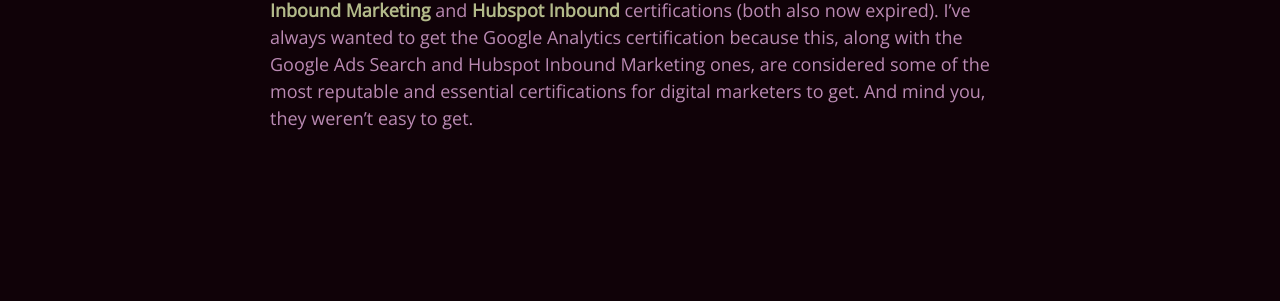
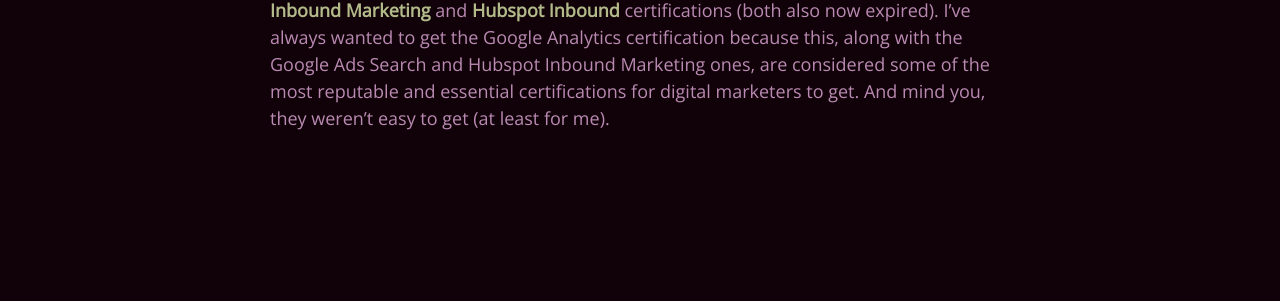
Before and after one commit to crystalcamarao/crystalcamarao.github.io, a Jekyll site: the page built from digitalmarketing.html, in a window 1280 px wide. Shown: the part 342-643 px from the top of the page. Built offline with Jekyll 4.4.1, drawn with Linux system fonts in a browser that asks for light colours.

Commit message:
Updated On Digital Marketing Certifications And Food

```diff
--- a/_posts/2021-03-17-on-digital-marketing-certifications-and-food.markdown
+++ b/_posts/2021-03-17-on-digital-marketing-certifications-and-food.markdown
@@ -10,7 +10,7 @@ tags:
 - google ads search
 ---
 
-I recently got my [Google Analytics Individual Qualification](https://skillshop.exceedlms.com/profiles/1bcf17c427c3458babc92ab005662efc). Yey, right? Two years ago, I got my [Google Ads Search](https://skillshop.exceedlms.com/profiles/1bcf17c427c3458babc92ab005662efc) certification (now expired). Three years ago, I got my [Hubspot Inbound Marketing](https://hubspot-academy.s3.amazonaws.com/prod/tracks/user-certificates/23-3196316-1541762800608.png) and [Hubspot Inbound](https://hubspot-academy.s3.amazonaws.com/prod/tracks/user-certificates/24-3196316-1541064795132.png) certifications (both also now expired). I've always wanted to get the Google Analytics certification because this, along with the Google Ads Search and Hubspot Inbound Marketing ones, are considered some of the most reputable and essential certifications for digital marketers to get. And mind you, they weren't easy to get.
+I recently got my [Google Analytics Individual Qualification](https://skillshop.exceedlms.com/profiles/1bcf17c427c3458babc92ab005662efc). Yey, right? Two years ago, I got my [Google Ads Search](https://skillshop.exceedlms.com/profiles/1bcf17c427c3458babc92ab005662efc) certification (now expired). Three years ago, I got my [Hubspot Inbound Marketing](https://hubspot-academy.s3.amazonaws.com/prod/tracks/user-certificates/23-3196316-1541762800608.png) and [Hubspot Inbound](https://hubspot-academy.s3.amazonaws.com/prod/tracks/user-certificates/24-3196316-1541064795132.png) certifications (both also now expired). I've always wanted to get the Google Analytics certification because this, along with the Google Ads Search and Hubspot Inbound Marketing ones, are considered some of the most reputable and essential certifications for digital marketers to get. And mind you, they weren't easy to get (at least for me).
 
 But it doesn't end there.
 
```
